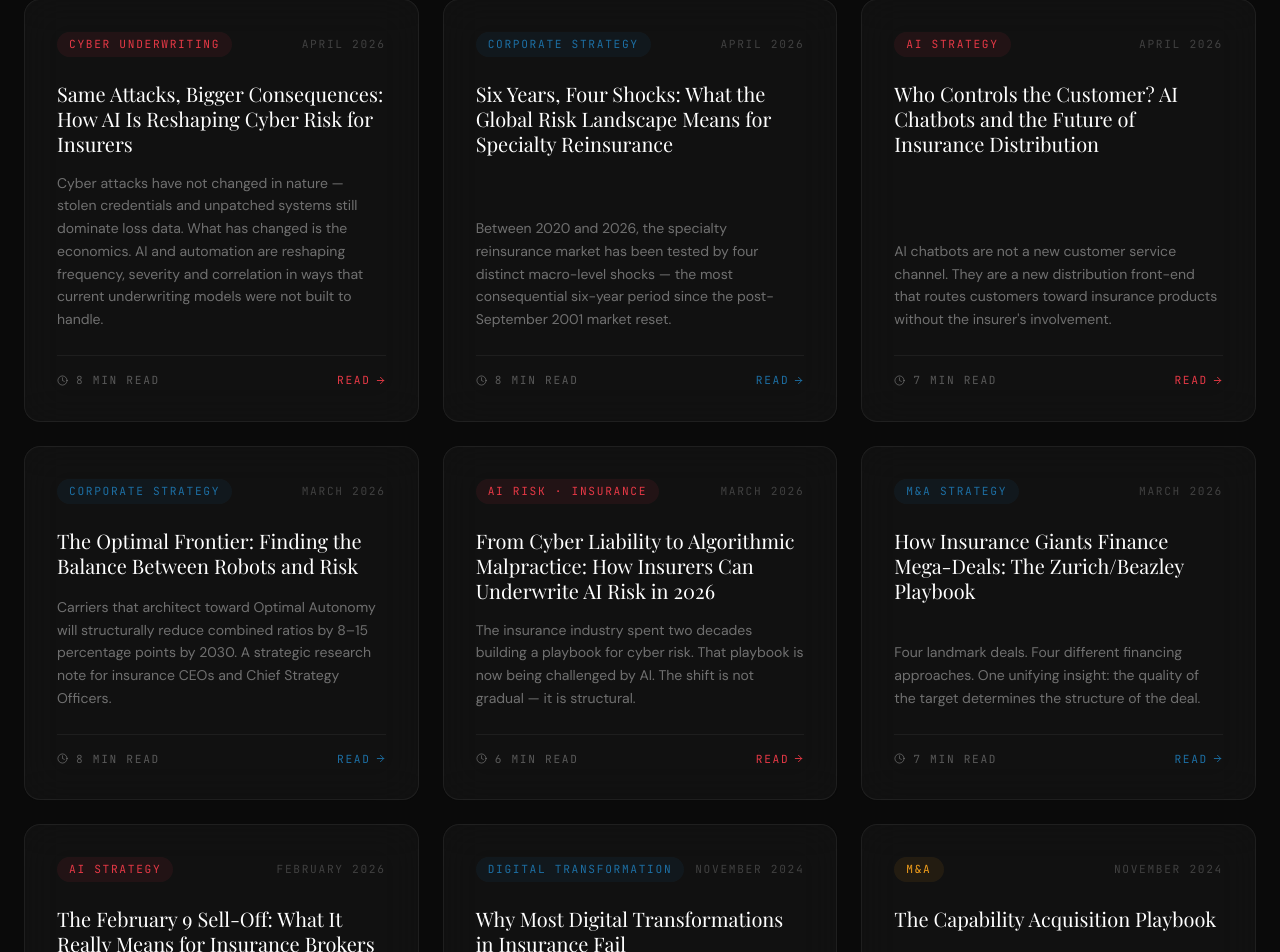
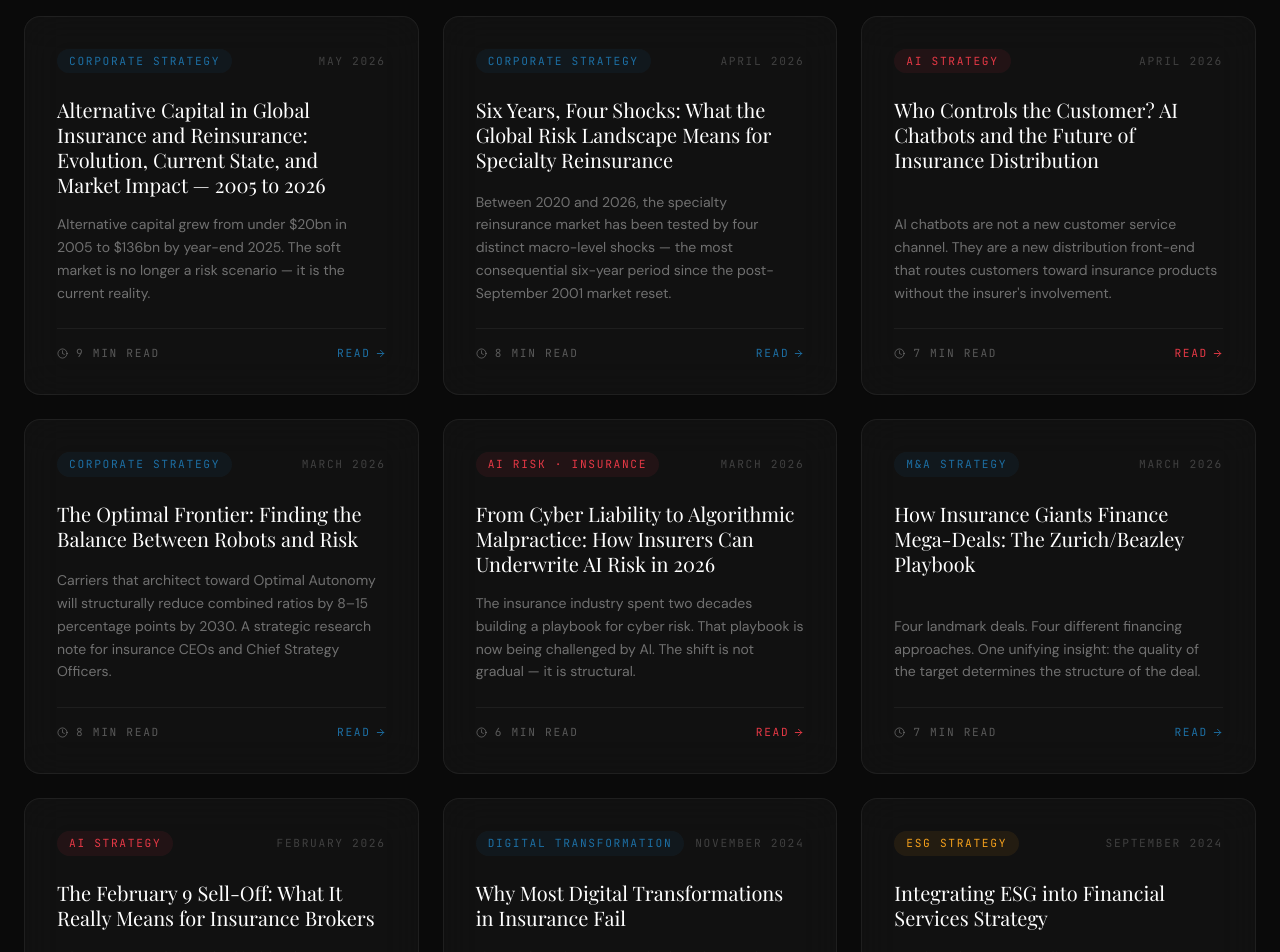
Before and after one commit to parulkgreen-design/eudaimon-consulting, a Next.js app: page /insights in a window 1280 px wide. Shown: the part 1602-2554 px from the top of the page. Built offline with nearby package versions, Linux system fonts and the light colour scheme; a web font is replaced by a local one.

Commit message:
Update page.tsx

```diff
--- a/app/insights/page.tsx
+++ b/app/insights/page.tsx
@@ -3,32 +3,33 @@ import { ArrowRight, Clock } from "lucide-react";
 import AnimatedSection from "@/components/AnimatedSection";
 
 const featured = {
-  tag: "Cyber Underwriting",
-  color: "#E63946",
-  title: "Same Attacks, Bigger Consequences: How AI Is Reshaping Cyber Risk for Insurers",
+  tag: "Corporate Strategy",
+  color: "#1D6FA4",
+  title: "Alternative Capital in Global Insurance and Reinsurance: Evolution, Current State, and Market Impact — 2005 to 2026",
   excerpt:
-    "Cyber attacks have not changed in nature — stolen credentials and unpatched systems still dominate loss data. What has changed is the economics. AI and automation are reshaping frequency, severity and correlation in ways that current underwriting models were not built to handle.",
-  readTime: "8 min read",
-  date: "April 2026",
-  href: "/insights/cyber-risk-ai",
+    "Alternative capital grew from under $20bn in 2005 to $136bn by year-end 2025. The soft market is no longer a risk scenario — it is the current reality. The strategic question is how long it runs, how deep it goes, and who is positioned to manage through it.",
+  readTime: "9 min read",
+  date: "May 2026",
+  href: "/insights/alternative-capital",
 };
 
 const insights = [
   {
-    tag: "Cyber Underwriting",
-    color: "#E63946",
-    title: "Same Attacks, Bigger Consequences: How AI Is Reshaping Cyber Risk for Insurers",
+    tag: "Corporate Strategy",
+    color: "#1D6FA4",
+    title: "Alternative Capital in Global Insurance and Reinsurance: Evolution, Current State, and Market Impact — 2005 to 2026",
     excerpt:
-      "Cyber attacks have not changed in nature — stolen credentials and unpatched systems still dominate loss data. What has changed is the economics. AI and automation are reshaping frequency, severity and correlation in ways that current underwriting models were not built to handle.",
-    readTime: "8 min read",
-    date: "April 2026",
-    href: "/insights/cyber-risk-ai",
+      "Alternative capital grew from under $20bn in 2005 to $136bn by year-end 2025. The soft market is no longer a risk scenario — it is the current reality.",
+    readTime: "9 min read",
+    date: "May 2026",
+    href: "/insights/alternative-capital",
   },
   {
     tag: "Corporate Strategy",
     color: "#1D6FA4",
     title: "Six Years, Four Shocks: What the Global Risk Landscape Means for Specialty Reinsurance",
-    excerpt: "Between 2020 and 2026, the specialty reinsurance market has been tested by four distinct macro-level shocks — the most consequential six-year period since the post-September 2001 market reset.",
+    excerpt:
+      "Between 2020 and 2026, the specialty reinsurance market has been tested by four distinct macro-level shocks — the most consequential six-year period since the post-September 2001 market reset.",
     readTime: "8 min read",
     date: "April 2026",
     href: "/insights/specialty-reinsurance",
@@ -91,26 +92,6 @@ const insights = [
       "Financial services companies have invested billions in digital transformation. Most have little to show for it. We explore the five structural reasons transformations stall.",
     readTime: "6 min read",
     date: "November 2024",
-    href: "/contact",
-  },
-  {
-    tag: "M&A",
-    color: "#F4A01C",
-    title: "The Capability Acquisition Playbook",
-    excerpt:
-      "In the AI era, the most valuable acquisitions are rarely about scale — they are about acquiring capabilities you cannot build fast enough.",
-    readTime: "7 min read",
-    date: "November 2024",
-    href: "/contact",
-  },
-  {
-    tag: "Corporate Strategy",
-    color: "#E63946",
-    title: "Strategy in the Age of Autonomous Systems",
-    excerpt:
-      "When AI systems can make decisions, execute trades, underwrite risks, and serve customers autonomously — what does corporate strategy even mean?",
-    readTime: "5 min read",
-    date: "October 2024",
     href: "/contact",
   },
   {
```
